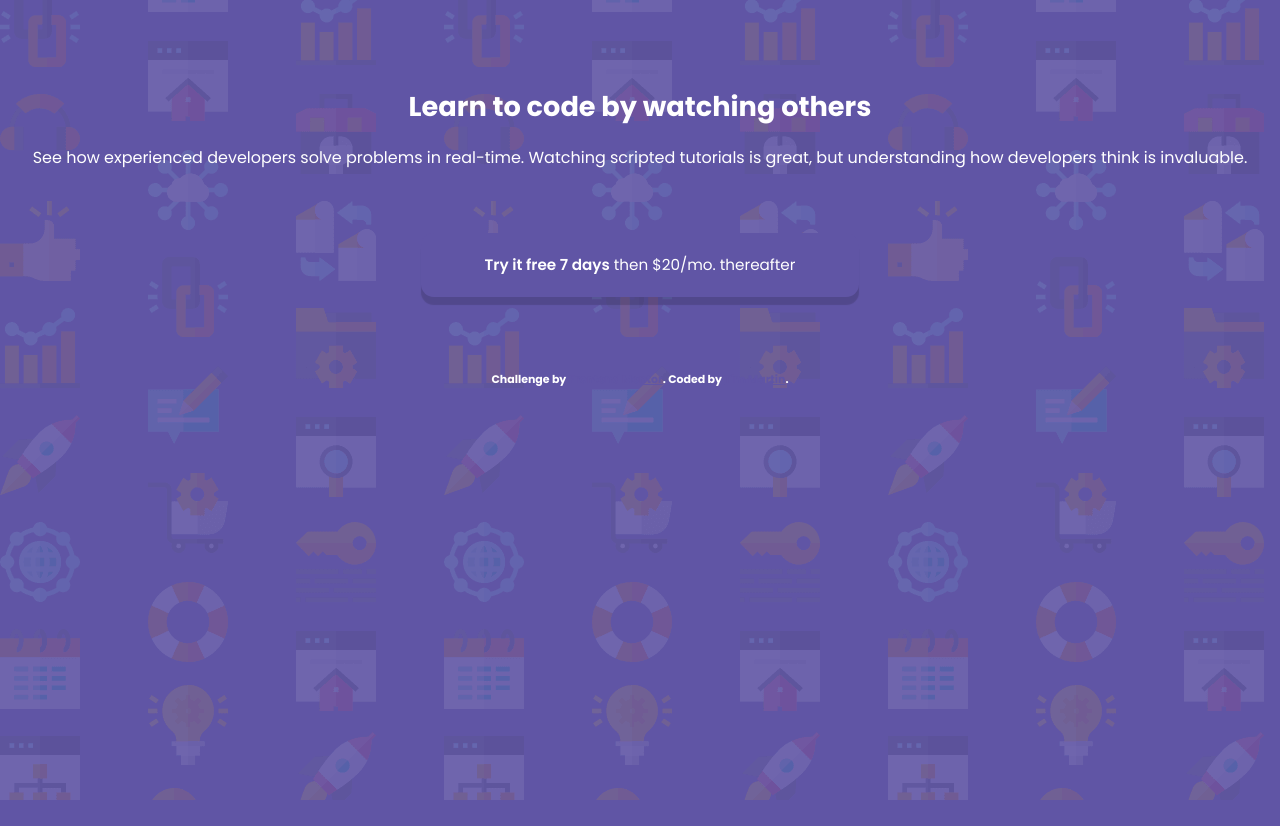
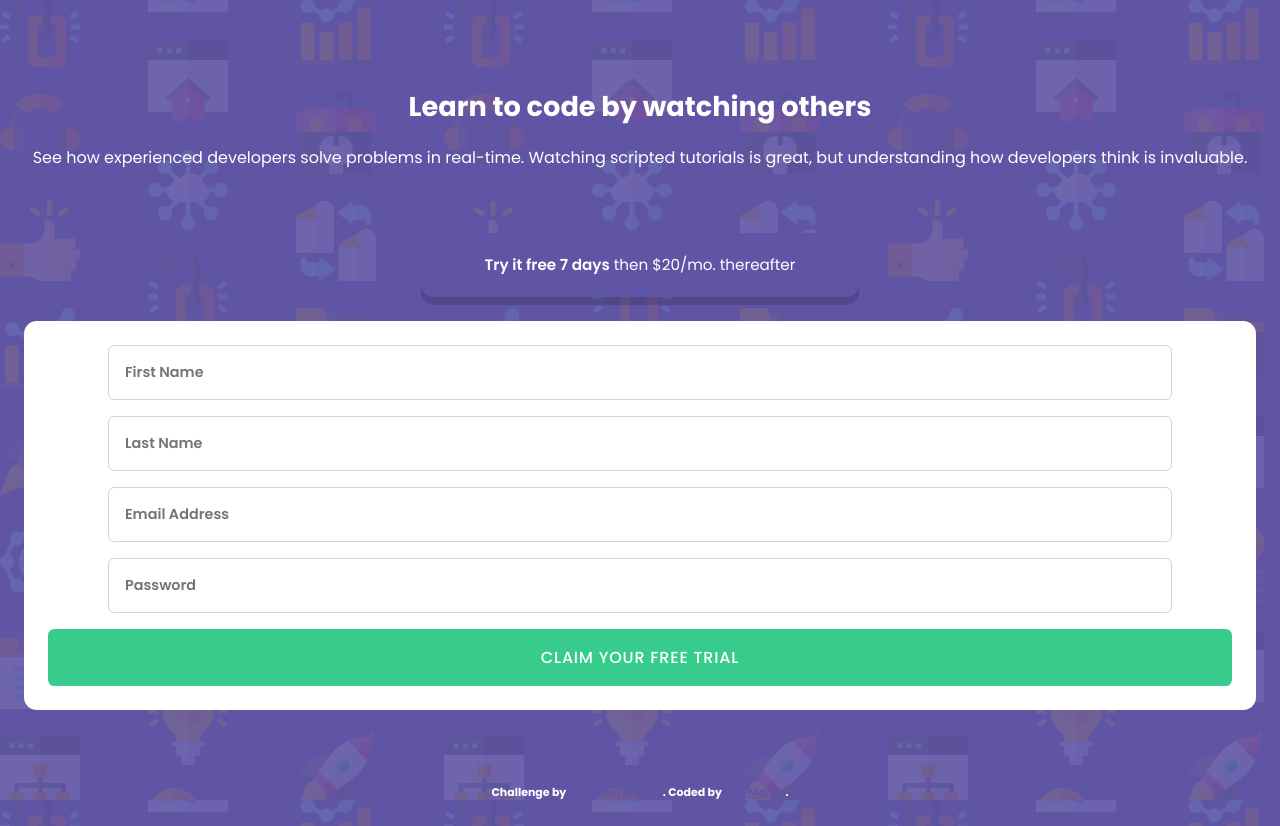
Before and after one commit to TimMartin13-Frontend-Mentor/intro-component-sign-up, a React (Create React App) app: page / in a window 1280 px wide. Before the commit the page ends 800 px from the top, so only its background shows below. Built offline with nearby package versions, Linux system fonts and the light colour scheme.

Commit message:
Inputs and green button

```diff
--- /dev/null
+++ b/src/components/InputForm/index.js
@@ -0,0 +1,18 @@
+import React from "react";
+import { Card, Form, Input, Button } from './styles';
+
+const InputForm = () => {
+  return (
+    <Card>
+      <Form>
+        <Input type="text" name="firstName" placeholder="First Name"/>
+        <Input type="text" name="lastName" placeholder="Last Name"/>
+        <Input type="text" name="email" placeholder="Email Address"/>
+        <Input type="text" name="password" placeholder="Password"/>
+        <Button>Claim your free trial</Button>
+      </Form>
+    </Card>
+  )
+}
+
+export default InputForm;
--- /dev/null
+++ b/src/components/InputForm/styles.js
@@ -0,0 +1,36 @@
+import styled from 'styled-components';
+
+export const Card = styled.div`
+  background-color: ${props => props.theme.white};
+  border-radius: 0.8rem;
+  padding: 1.5rem;
+  `
+
+export const Form = styled.form`
+
+`
+
+export const Input = styled.input`
+  width: 87%;
+  padding: 1rem;
+  font-family: "Poppins", sans-serif;
+  font-size: 0.9rem;
+  font-weight: 600;
+  border: 1px solid lightgrey;
+  border-radius: 0.4rem;
+  margin-bottom: 1rem;
+`
+
+export const Button = styled.button`
+  text-transform: uppercase;
+  background-color: ${props => props.theme.green};
+  color: ${props => props.theme.white};
+  padding: 1rem;
+  width: 100%;
+  border-style: none;
+  border-radius: 0.4rem;
+  font-family: "Poppins", sans-serif;
+  font-size: 1rem;
+  font-weight: 500;
+  letter-spacing: 0.05rem;
+`
--- a/src/components/Main/index.js
+++ b/src/components/Main/index.js
@@ -1,5 +1,6 @@
 import React from "react";
 import { MainContainer, SectionContainer, Heading, Copy, FormContainer, Button, Bold } from './styles';
+import InputForm from './../InputForm';
 
 const Main = () => {
   return (
@@ -10,7 +11,7 @@ const Main = () => {
       </SectionContainer>
       <FormContainer>
         <Button><Bold>Try it free 7 days</Bold> then $20/mo. thereafter</Button>
-        {/* <Form /> */}
+        <InputForm />
       </FormContainer>
     </MainContainer>
   )
--- a/src/components/Main/styles.js
+++ b/src/components/Main/styles.js
@@ -37,6 +37,7 @@ export const Heading = styled.h1`
   line-height: 1.6rem;
   font-weight: 400;
   box-shadow: 0px 8px 1px rgba(0, 0, 0, 0.15);
+  margin-bottom: 1.5rem;
 `
 export const Bold = styled.span`
   font-weight: 600;
```
